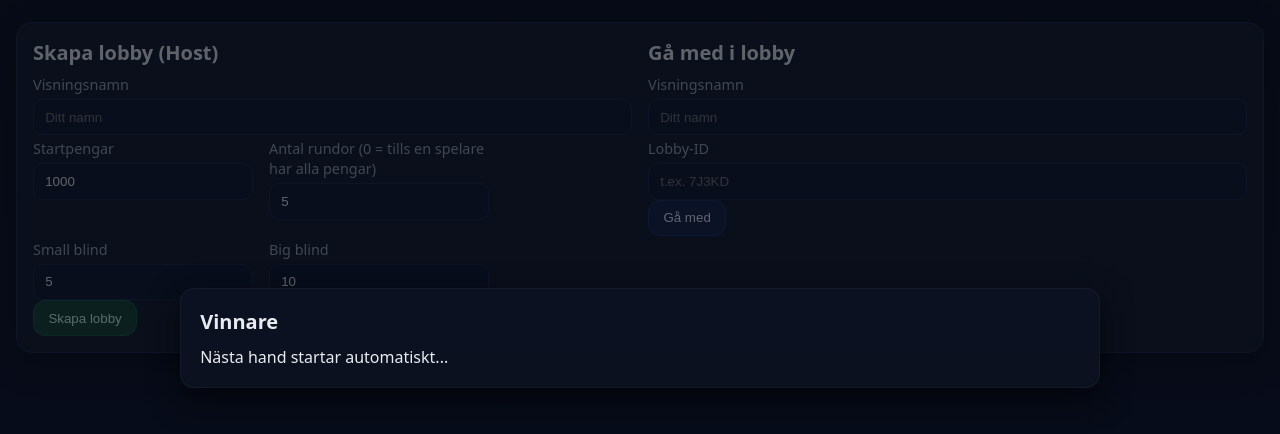
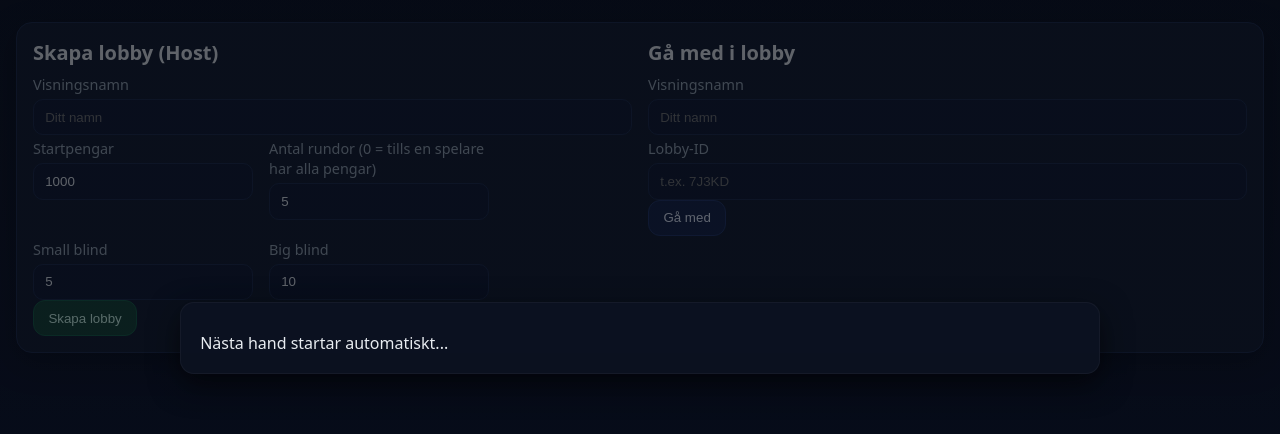
Before and after one commit to Skibididdy69/Texas-holdem, a website: page public/index.html in a window 1280 px wide. Shown: the part 62-496 px from the top of the page. Drawn offline with nearby package versions, Linux system fonts and the light colour scheme; no server answers.

Commit message:
Update index.html

```diff
--- a/public/index.html
+++ b/public/index.html
@@ -15,8 +15,10 @@
     </div>
   </header>
 
-  <!-- Auth/Create/Join -->
-  <section id="authView" class="card">
+  <!-- ========================================= -->
+  <!-- AUTH / CREATE / JOIN VIEW                 -->
+  <!-- ========================================= -->
+  <main id="authView" class="card">
     <div class="grid two">
       <div>
         <h2>Skapa lobby (Host)</h2>
@@ -52,9 +54,11 @@
         <button id="joinLobbyBtn" class="btn">Gå med</button>
       </div>
     </div>
-  </section>
+  </main>
 
-  <!-- Lobbyvy -->
+  <!-- ========================================= -->
+  <!-- LOBBY VIEW                                -->
+  <!-- ========================================= -->
   <section id="lobbyView" class="card" hidden>
     <div class="lobby-header">
       <h2>Lobby</h2>
@@ -78,12 +82,14 @@
           <div><strong>Small blind:</strong> <span id="sSB"></span></div>
           <div><strong>Big blind:</strong> <span id="sBB"></span></div>
         </div>
-        <div class="hint">Startknappen är synlig endast för hosten. Ange 0 i "Rundor" för oändligt spel tills någon vinner alla chips.</div>
+        <div class="hint">Startknappen är synlig endast för hosten. Ange 0 för oändligt spel tills en spelare äger alla chips.</div>
       </div>
     </div>
   </section>
 
-  <!-- Spelvy -->
+  <!-- ========================================= -->
+  <!-- GAME VIEW                                 -->
+  <!-- ========================================= -->
   <section id="gameView" class="table" hidden>
     <div class="table-top">
       <div class="community">
@@ -126,7 +132,7 @@
   <!-- Reveal-overlay (visas i showdown) -->
   <div id="revealOverlay" class="reveal-overlay" hidden>
     <div class="reveal-card">
-      <h2 id="revealTitle">Vinnare</h2>
+      <h2 id="revealTitle"></h2>
       <div id="revealContent"></div>
       <div class="reveal-foot">Nästa hand startar automatiskt...</div>
     </div>
```
